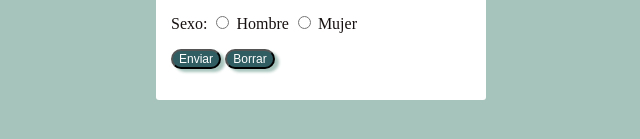
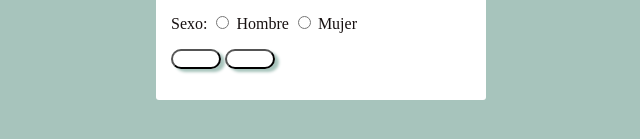
Before and after one commit to ImmerLoarca/Back-End, a plain HTML site: page index.html in a window 1280 px wide. Shown: the part 287-426 px from the top of the page, without its empty margins (319-959 px from the left). Drawn offline with Linux system fonts and the light colour scheme.

Commit message:
Update index.html

```diff
--- a/index.html
+++ b/index.html
@@ -26,7 +26,7 @@
   }
 
   .hvl2 {
-    background: #2F5D62;
+    background: #0000;
     color: white;
     border-radius: 10px;
     font-size: 12px;
```
